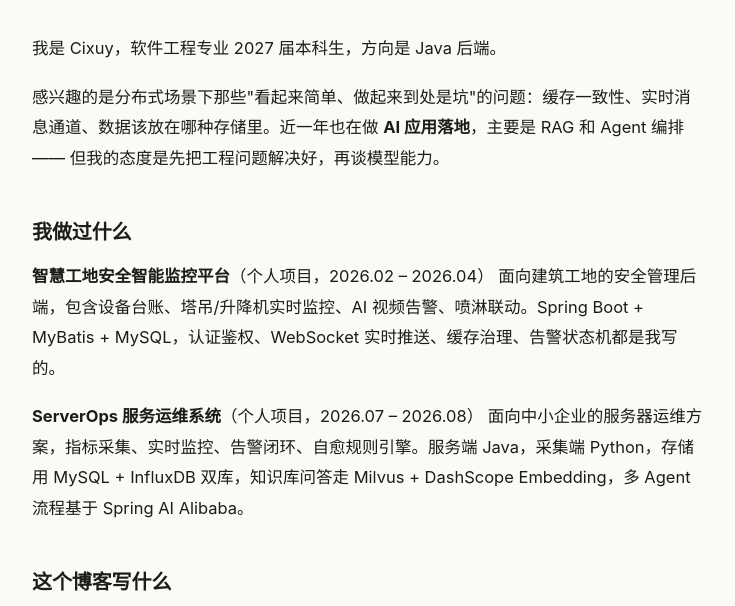
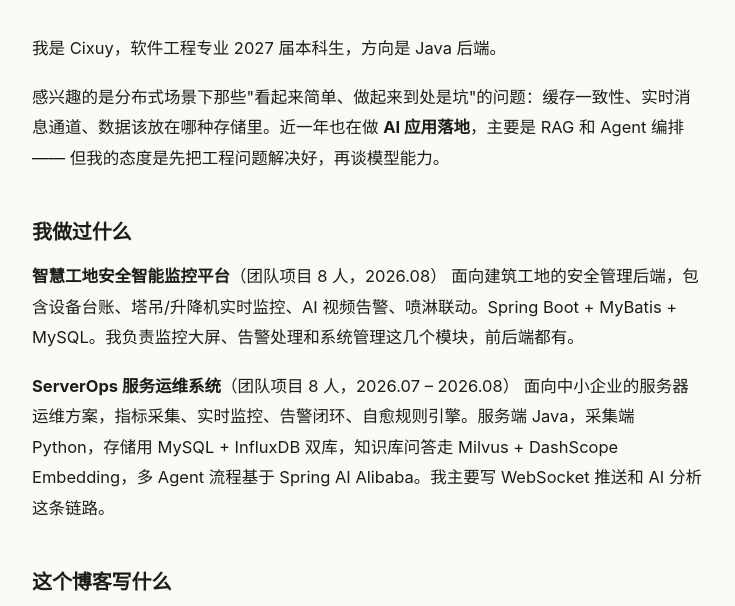
Before and after one commit to Cixuy/cixuy.github.io, a plain HTML site: page docs/about/index.html in a window 1280 px wide. Shown: the part 194-800 px from the top of the page, without its empty margins (272-1007 px from the left). Drawn offline with Linux system fonts and the light colour scheme.

Commit message:
关于页改成团队项目的说法

```diff
--- a/docs/about/index.html
+++ b/docs/about/index.html
@@ -44,10 +44,10 @@
 <p>我是 Cixuy，软件工程专业 2027 届本科生，方向是 Java 后端。</p>
 <p>感兴趣的是分布式场景下那些"看起来简单、做起来到处是坑"的问题：缓存一致性、实时消息通道、数据该放在哪种存储里。近一年也在做 <strong>AI 应用落地</strong>，主要是 RAG 和 Agent 编排 —— 但我的态度是先把工程问题解决好，再谈模型能力。</p>
 <h2>我做过什么</h2>
-<p><strong>智慧工地安全智能监控平台</strong>（个人项目，2026.02 – 2026.04）
-面向建筑工地的安全管理后端，包含设备台账、塔吊/升降机实时监控、AI 视频告警、喷淋联动。Spring Boot + MyBatis + MySQL，认证鉴权、WebSocket 实时推送、缓存治理、告警状态机都是我写的。</p>
-<p><strong>ServerOps 服务运维系统</strong>（个人项目，2026.07 – 2026.08）
-面向中小企业的服务器运维方案，指标采集、实时监控、告警闭环、自愈规则引擎。服务端 Java，采集端 Python，存储用 MySQL + InfluxDB 双库，知识库问答走 Milvus + DashScope Embedding，多 Agent 流程基于 Spring AI Alibaba。</p>
+<p><strong>智慧工地安全智能监控平台</strong>（团队项目 8 人，2026.08）
+面向建筑工地的安全管理后端，包含设备台账、塔吊/升降机实时监控、AI 视频告警、喷淋联动。Spring Boot + MyBatis + MySQL。我负责监控大屏、告警处理和系统管理这几个模块，前后端都有。</p>
+<p><strong>ServerOps 服务运维系统</strong>（团队项目 8 人，2026.07 – 2026.08）
+面向中小企业的服务器运维方案，指标采集、实时监控、告警闭环、自愈规则引擎。服务端 Java，采集端 Python，存储用 MySQL + InfluxDB 双库，知识库问答走 Milvus + DashScope Embedding，多 Agent 流程基于 Spring AI Alibaba。我主要写 WebSocket 推送和 AI 分析这条链路。</p>
 <h2>这个博客写什么</h2>
 <p>只写我自己项目里<strong>真正踩过的坑</strong>和做过的取舍，不写入门教程 —— 那些网上已经有很多，而且写得比我好。</p>
 <p>我认为一篇技术笔记的价值在于：别人遇到同样问题时，能靠它少花两个小时。所以每篇尽量写清楚"现象 → 排查 → 原因 → 修法"，以及我最后为什么选了这个方案。</p>
--- a/docs/feed.xml
+++ b/docs/feed.xml
@@ -5,7 +5,7 @@
     <link>https://cixuy.github.io/</link>
     <description>写那些藏在底下的东西。Java 后端、缓存与并发、存储选型，以及 AI 应用落地。</description>
     <language>zh-CN</language>
-    <lastBuildDate>Sat, 14 Nov 2026 17:25:39 +0800</lastBuildDate>
+    <lastBuildDate>Sat, 14 Nov 2026 17:35:08 +0800</lastBuildDate>
     <item>
       <title>WebSocket 部署到 Nginx 后连接断开？三个原因与完整配置</title>
       <link>https://cixuy.github.io/posts/websocket-behind-nginx/index.html</link>
```
Also changed, not shown: 1 other file.
